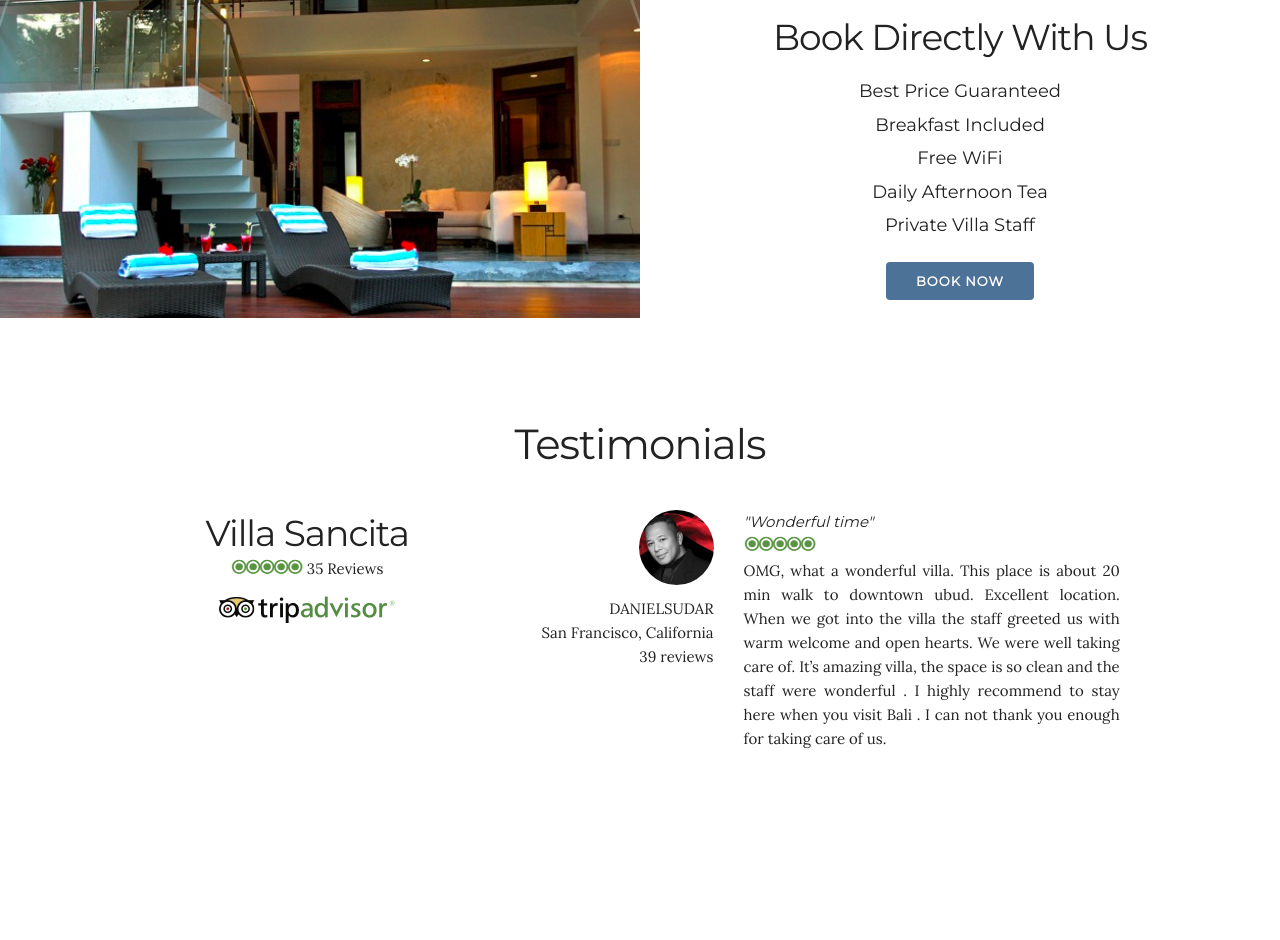
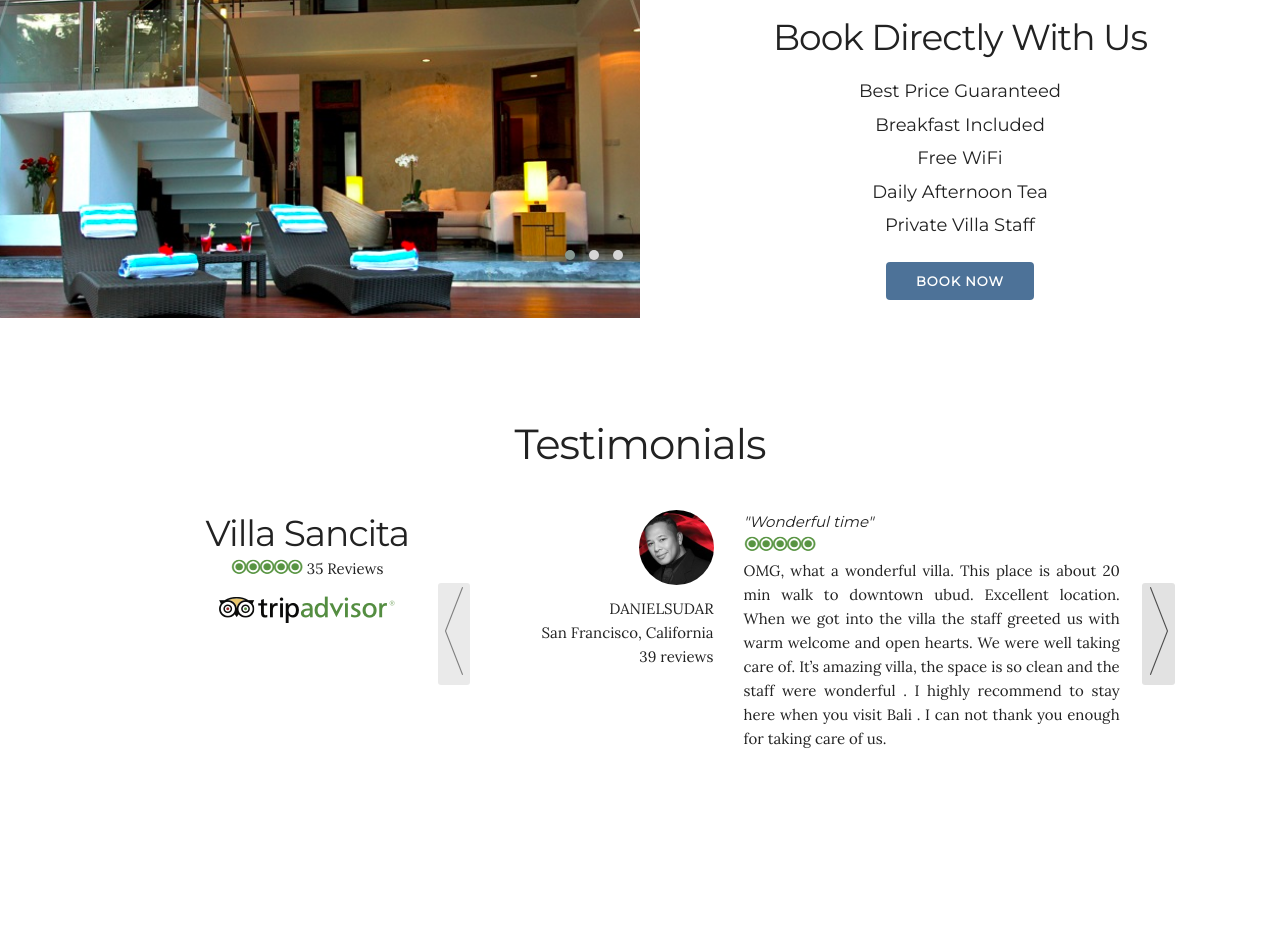
Before and after one commit to raayle/villa-sancita, a Jekyll site: the page built from index.html, in a window 1280 px wide. Shown: the part 944-1884 px from the top of the page. Built offline with Jekyll 4.4.1, drawn with Linux system fonts in a browser that asks for light colours.

Commit message:
Added nav buttons to tripadvisor carousel

```diff
--- a/css/style.css
+++ b/css/style.css
@@ -310,6 +310,57 @@ Thanks Nick - I know what I did now, I had renamed this section "carousel-sectio
   float: left;
 }
 
+.owl-prev, .owl-next {
+  position:absolute;
+  top: 20%;
+  padding:5px;
+  margin:0;
+  z-index:100;
+  font-size:3rem;
+  cursor:pointer;
+  color:#555;
+  opacity: 0.7;
+  background: #e4e4e4;
+}
+
+.owl-prev.disabled, .owl-next.disabled {
+  opacity: 0.2;
+}
+
+.owl-prev:hover, .owl-next:hover {
+  opacity: 1;
+}
+
+.owl-theme .owl-nav [class*=owl-]:hover {
+  background: #d7d7d7;
+}
+
+.owl-prev {
+  left:-60px;
+}
+
+.owl-next {
+  right:-60px;
+}
+
+.owl-theme .owl-controls .owl-buttons div{
+  color: #555;
+  display: inline-block;
+  zoom: 1;
+  *display: inline;/*IE7 life-saver */
+  font-size: 3rem;
+  -webkit-border-radius: 0px;
+  -moz-border-radius: 0px;
+  border-radius: 0px;
+  background: transparent;
+  filter: Alpha(Opacity=100);/*IE7 fix*/
+  opacity: 1;
+  margin-top:-32px;
+}
+
+.owl-theme .owl-controls .owl-buttons div:hover {
+  color:#2a6496;
+  }
 
 /* -----About The Villa Section------ */
 
--- a/index.html
+++ b/index.html
@@ -21,8 +21,8 @@ author:
       <div class="half-width box-img mobile-hide homeabout">
         <div class="owl-carousel owl-theme" id="villa-pic-carousel">
           <img src="/images/sancita-living.png" alt="Living Room Photo">
-          <!-- <img src="/images/sancita-den.png" alt="Den Photo"> -->
-          <!-- <img src="/images/sancita-master.png" alt="Master Bedroom Photo"> -->
+          <img src="/images/sancita-den.png" alt="Den Photo">
+          <img src="/images/sancita-master.png" alt="Master Bedroom Photo">
         </div>
       </div>
     <!--Carousel of 3 Images - Living Room, Master Bedroom, Den -->
--- a/js/script.js
+++ b/js/script.js
@@ -23,6 +23,11 @@ $( document ).ready(function() {
   $("#tripadvisor-carousel").owlCarousel({
     items: 1,
     autoplay: false,
-    dots: false
+    dots: false,
+    nav: true,
+    navText: [
+      "<div class='ta-nav-left'><img src='/images/tripadvisor/navigate-left.png'></div>",
+      "<div class='ta-nav-left'><img src='/images/tripadvisor/navigate-right.png'></div>"
+    ]
   });
 });
```
Also changed, not shown: images/tripadvisor/navigate-left.png (added), images/tripadvisor/navigate-right.png (added).
